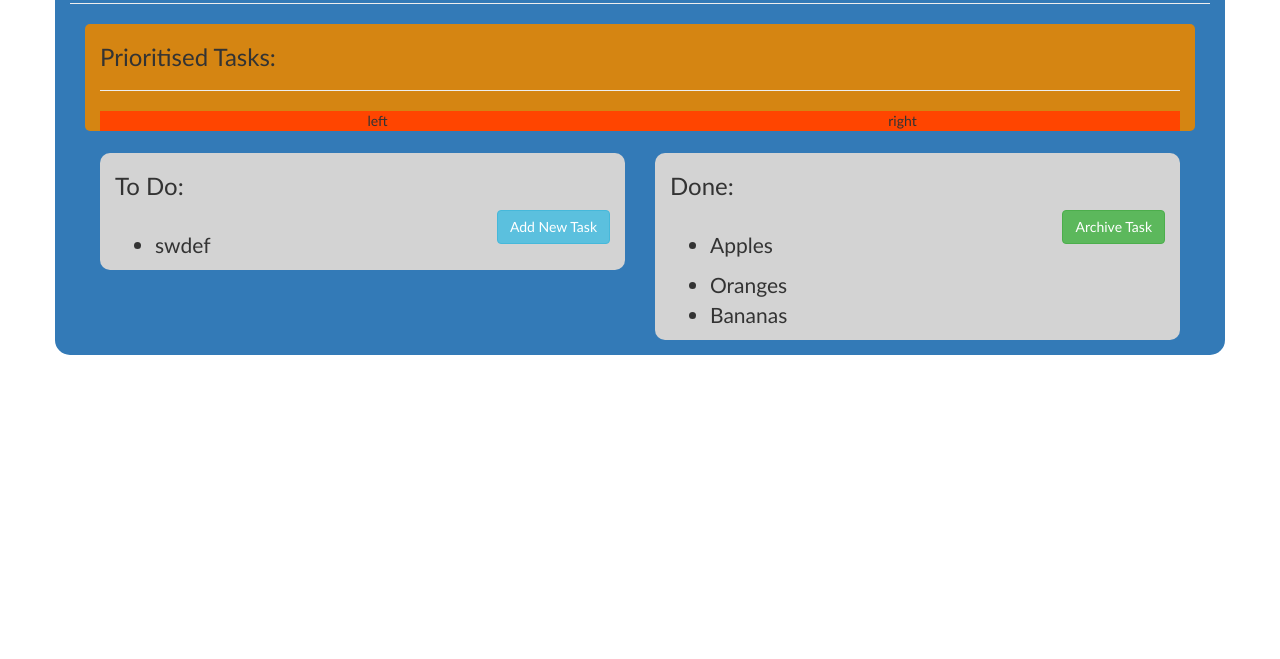
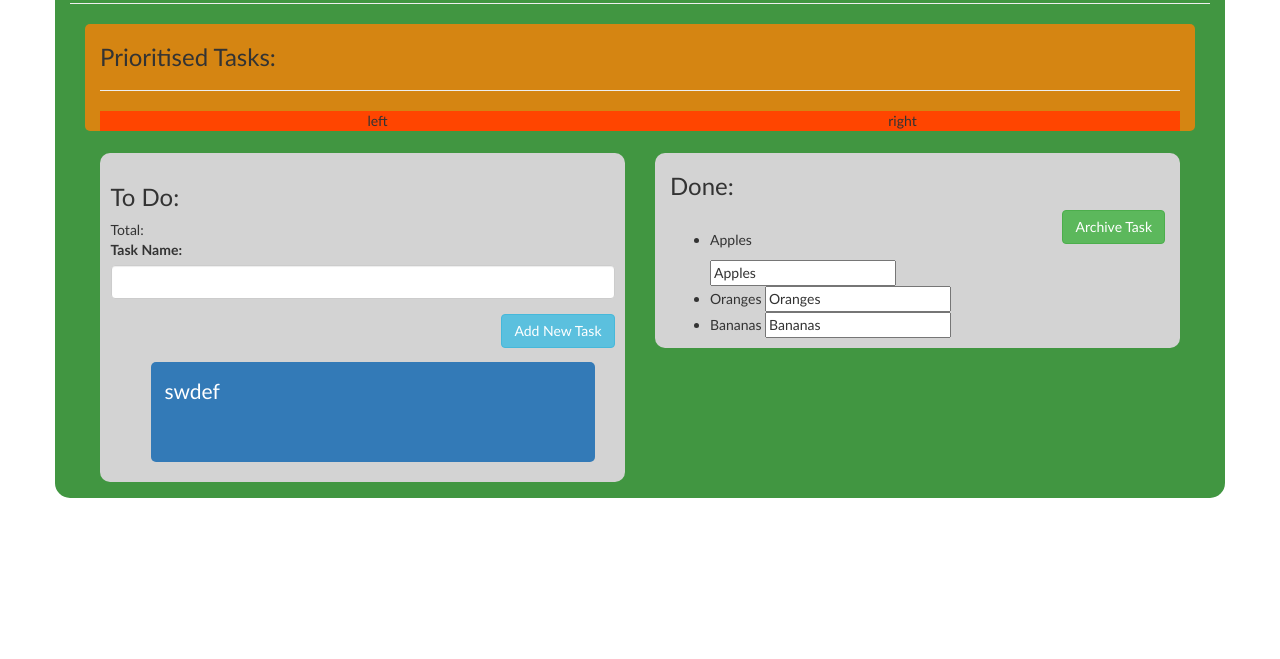
Before and after one commit to maent45/Flatlander-s_AngularJS_WebApp, a plain HTML site: page javascript_refresher/index.html in a window 1280 px wide. Shown: the part 141-800 px from the top of the page. Drawn offline with nearby package versions, Linux system fonts and the light colour scheme.

Commit message:
removed prompt for new task
instead of prompting a window to enter a new task name now user will
enter new task name in an input text field

```diff
--- a/javascript_refresher/css/custom.css
+++ b/javascript_refresher/css/custom.css
@@ -2,21 +2,23 @@ body{
     font-family: Calibri;
 }
 .mainContainer{
-    background-color: #337ab7;
+    background-color: #419641;
     border-radius: 15px;
     margin-top: 5%;
 }
-li{
+
+/*--- new task css ---*/
+.newTaskContainer li{
+    color: white;
+    list-style: none;
     font-size: 1.5em;
-}
-li input{
-    display: none;
-}
-li.edit span{
-    display: none;
-}
-li.edit input{
-    display: initial;
+    padding: 3%;
+    background-color: #337ab7;
+    margin-top: 6%;
+    margin-left: 0px;
+    height: 100px;
+    border-radius: 5px;
+    margin-right: 20px !important;
 }
 
 /*--- priority panel css ---*/
@@ -38,6 +40,7 @@ li.edit input{
 .leftPanel{
     background-color: lightgray;
     border-radius: 10px;
+    padding: 2%;
     margin-bottom: 3%;
 }
 .leftPanel h2{
--- a/javascript_refresher/index.html
+++ b/javascript_refresher/index.html
@@ -33,6 +33,12 @@
         <div class="col-lg-6">
             <div class="col-lg-12 leftPanel">
                 <h3>To Do:</h3>
+                <span>Total:</span>
+                <!--- new task input field --->
+                <div class="form-group">
+                    <label for="newTaskText">Task Name:</label>
+                    <input class="form-control" id="newTaskText">
+                </div>
                 <button class="btn btn-info pull-right" id="btnAddTask">Add New Task</button>
                 <br/>
                 <ul id="toDoList" class="newTaskContainer">
--- a/javascript_refresher/js/main.js
+++ b/javascript_refresher/js/main.js
@@ -8,13 +8,18 @@ var btnAddTask = document.getElementById("btnAddTask");
 //get toDoList reference
 var toDoList = document.getElementById("toDoList");
 
-
 //
 btnAddTask.onclick = function() {
-    //prompt user for new task name
-    var newTaskName = prompt("What's your new task?");
+    var newTaskText = document.getElementById("newTaskText");
+
+    var newTaskName = newTaskText.value;
+
+    //if task prompt is cancelled or left blank don't create new li element
+    if(!newTaskName || newTaskName == ""){
+        return false;
+    }
+
     addNewTask(document.getElementById("toDoList"), newTaskName);
-
 };
 
 //function to add new task
```
